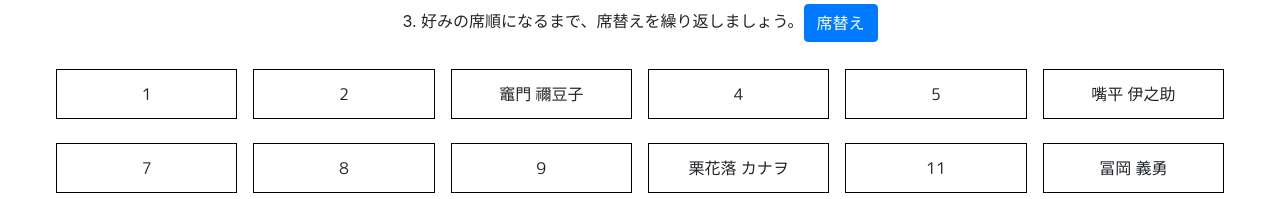
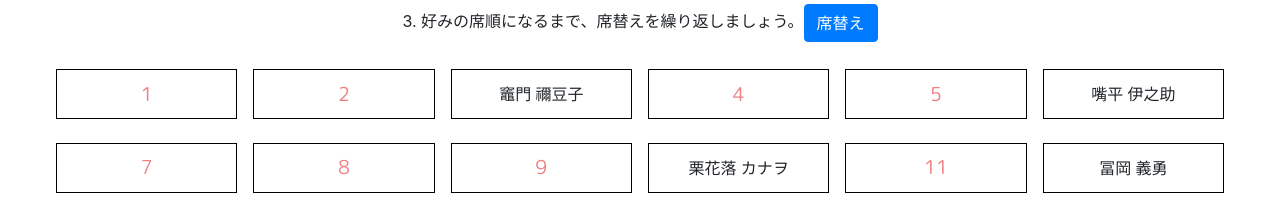
Before and after one commit to kanterbury/school_paradise_generator, a React (Create React App) app: page / in a window 1280 px wide. Shown: the part 753-952 px from the top of the page. Built offline with nearby package versions, Linux system fonts and the light colour scheme.

Commit message:
空席部分のスタイル変更

```diff
--- a/package.json
+++ b/package.json
@@ -7,6 +7,7 @@
     "@testing-library/react": "^9.5.0",
     "@testing-library/user-event": "^7.2.1",
     "bootstrap": "^4.4.1",
+    "classnames": "^2.2.6",
     "html2canvas": "^1.0.0-alpha.12",
     "react": "^16.13.1",
     "react-bootstrap": "^1.0.1",
--- a/src/App.css
+++ b/src/App.css
@@ -8,6 +8,7 @@
   height: 50px;
   font-family: "M PLUS Rounded 1c";
 }
+
 
 .seatRow {
   margin: 2% 0;
@@ -40,6 +41,11 @@
   margin-bottom: 10px;
 }
 
+.is-empty-seat{
+  font-size: larger;
+  color: lightcoral;
+}
+
 @media screen and (max-width: 676px){
   .App{
     font-size: 65%;
@@ -61,4 +67,5 @@
   .charaName{
     padding: 0 2px;
   }
+
 }
--- a/src/generator/Input.js
+++ b/src/generator/Input.js
@@ -41,7 +41,6 @@ class Input extends Component {
 
   doGenerateSeatOrder(e){
     e.preventDefault();
-    console.log(this.state.charaNameList);
     let action = generateSeatOrder(this.state.seatNum, this.state.charaNameList);
     this.props.dispatch(action);
   }
--- a/src/generator/Seat.js
+++ b/src/generator/Seat.js
@@ -1,5 +1,6 @@
 import React, { Component } from 'react';
 import {Row, Col} from 'react-flexbox-grid';
+import ClassNames from 'classnames';
 
 class Seat extends Component{
 
@@ -11,9 +12,14 @@ class Seat extends Component{
       charaName = this.props.seatNum+1;
     }
 
+    const classNameForSeatRow = ClassNames({
+      "charaName": true,
+      "is-empty-seat" : !(this.props.charaName),
+    });
+
     return(
       <div className="seat">
-        <Row className="charaName" middle="xs" center="xs">
+        <Row className={classNameForSeatRow} middle="xs" center="xs">
           <Col xs={12}>
             <div>
               {charaName}
```
